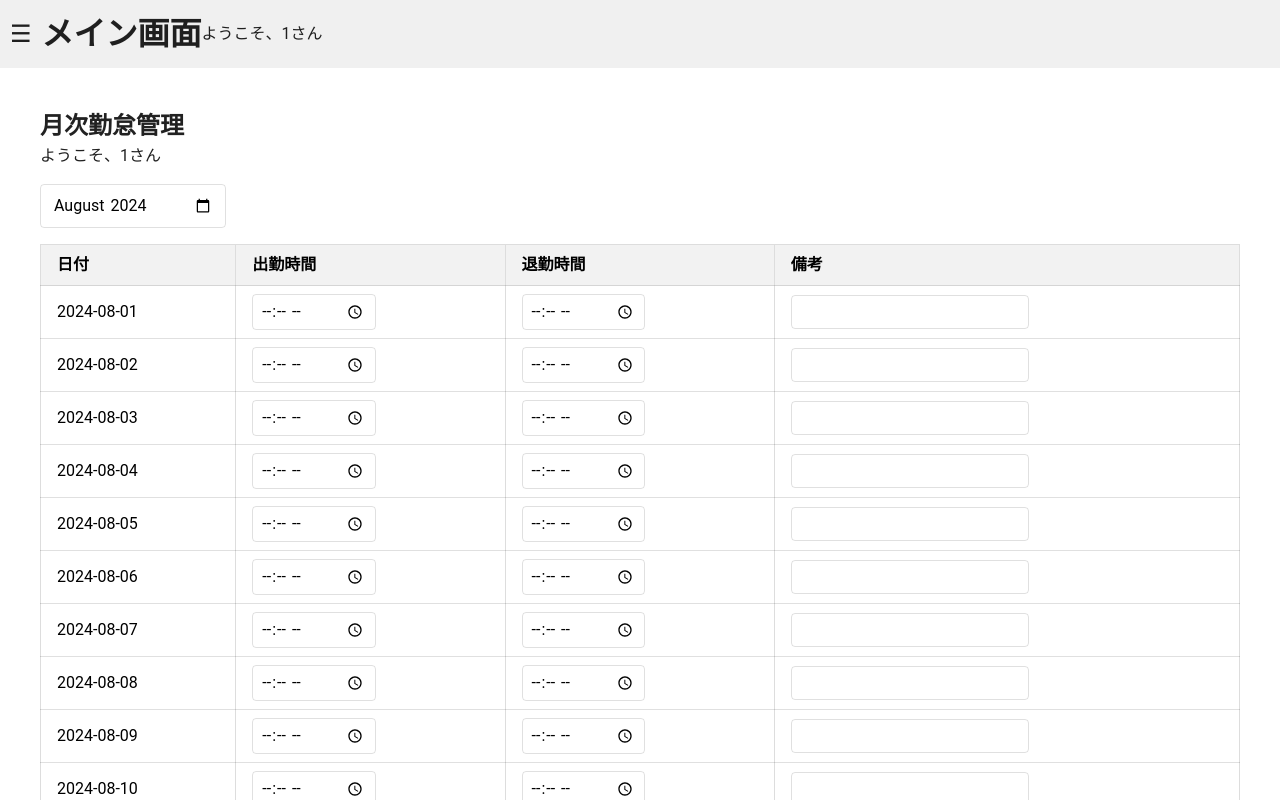
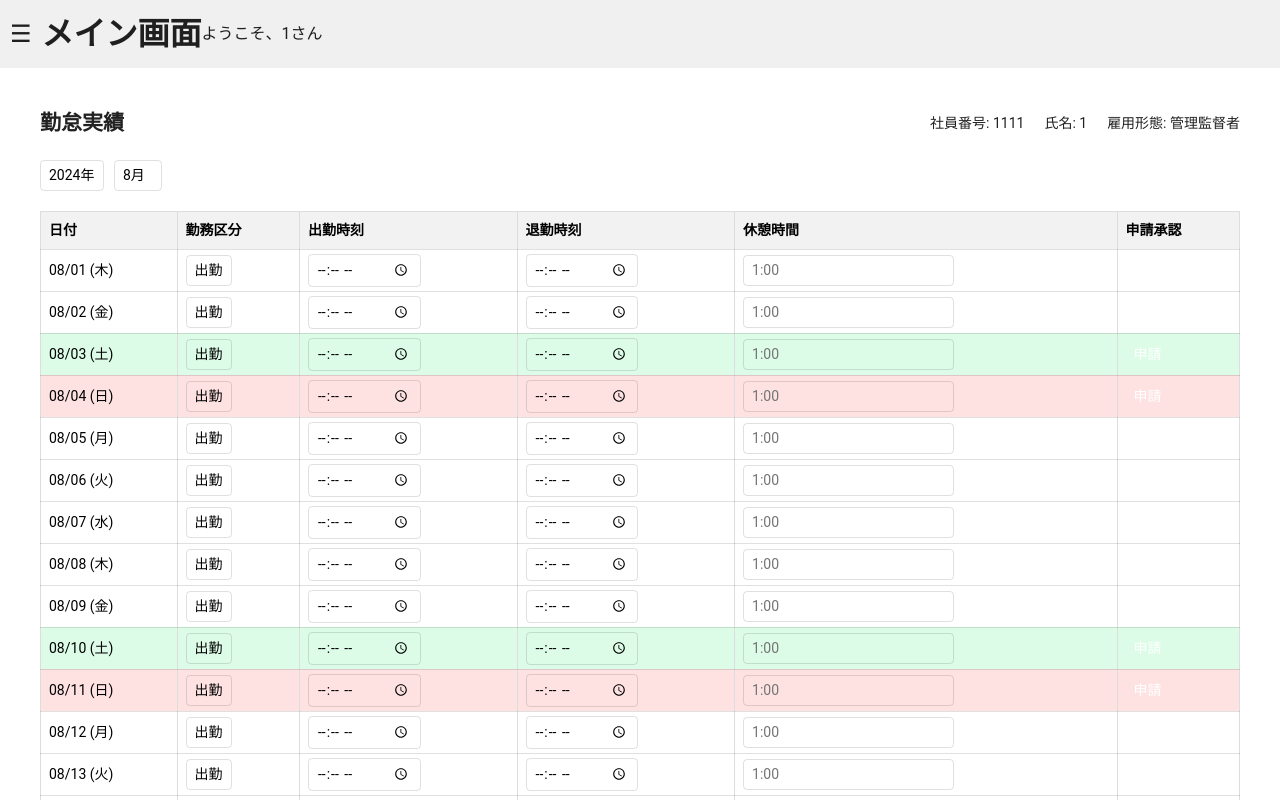
Before and after one commit to takakou32/my-vue-app, a Vue app: page /main/1/attendance in a window 1280 px wide. Shown: the top 800 px of the page. Built offline with nearby package versions, Linux system fonts and the light colour scheme.

Commit message:
諸々修正

```diff
--- a/src/components/MonthlyAttendance.vue
+++ b/src/components/MonthlyAttendance.vue
@@ -1,51 +1,58 @@
 <template>
   <div class="monthly-attendance">
-    <h2>月次勤怠管理</h2>
-    <div class="flex justify-between items-center mb-4">
-      <p>ようこそ、{{ username }}さん</p>
+    <div class="header">
+      <h2>勤怠実績</h2>
+      <div class="user-info">
+        <span>社員番号: 1111</span>
+        <span>氏名: {{ username }}</span>
+        <span>雇用形態: 管理監督者</span>
+      </div>
     </div>
-    <div class="flex space-x-4 mb-4">
-      <input
-        type="month"
-        v-model="selectedMonth"
-        class="border rounded py-2 px-3"
-      >
-      <button @click="handleSave" class="bg-blue-500 hover:bg-blue-700 text-white font-bold py-2 px-4 rounded">
-        保存
+    <div class="controls">
+      <select v-model="selectedYear" class="border rounded py-1 px-2">
+        <option v-for="year in years" :key="year" :value="year">{{ year }}年</option>
+      </select>
+      <select v-model="selectedMonth" class="border rounded py-1 px-2">
+        <option v-for="month in months" :key="month" :value="month">{{ month }}月</option>
+      </select>
+      <button @click="handleSave" class="bg-blue-500 hover:bg-blue-700 text-white font-bold py-1 px-3 rounded">
+        PDF出力
       </button>
     </div>
     <table class="min-w-full bg-white">
       <thead>
         <tr>
-          <th class="py-2 px-4 border-b">日付</th>
-          <th class="py-2 px-4 border-b">出勤時間</th>
-          <th class="py-2 px-4 border-b">退勤時間</th>
-          <th class="py-2 px-4 border-b">備考</th>
+          <th class="py-2 px-2 border-b">日付</th>
+          <th class="py-2 px-2 border-b">勤務区分</th>
+          <th class="py-2 px-2 border-b">出勤時刻</th>
+          <th class="py-2 px-2 border-b">退勤時刻</th>
+          <th class="py-2 px-2 border-b">休憩時間</th>
+          <th class="py-2 px-2 border-b">申請承認</th>
         </tr>
       </thead>
       <tbody>
-        <tr v-for="day in daysInMonth" :key="day">
-          <td class="py-2 px-4 border-b">{{ formatDate(day) }}</td>
-          <td class="py-2 px-4 border-b">
-            <input
-              type="time"
-              v-model="attendanceRecords[formatDate(day)].clockIn"
-              class="border rounded py-1 px-2"
-            >
+        <tr v-for="day in daysInMonth" :key="day" :class="getDayClass(day)">
+          <td class="py-1 px-2 border-b">{{ formatDate(day) }} ({{ getWeekday(day) }})</td>
+          <td class="py-1 px-2 border-b">
+            <select v-model="attendanceRecords[formatDate(day)].workType" class="border rounded py-1 px-2 w-full">
+              <option value="出勤">出勤</option>
+              <option value="休日">休日</option>
+              <option value="有給">有給</option>
+            </select>
           </td>
-          <td class="py-2 px-4 border-b">
-            <input
-              type="time"
-              v-model="attendanceRecords[formatDate(day)].clockOut"
-              class="border rounded py-1 px-2"
-            >
+          <td class="py-1 px-2 border-b">
+            <input type="time" v-model="attendanceRecords[formatDate(day)].clockIn" class="border rounded py-1 px-2 w-full">
           </td>
-          <td class="py-2 px-4 border-b">
-            <input
-              type="text"
-              v-model="attendanceRecords[formatDate(day)].note"
-              class="border rounded py-1 px-2 w-full"
-            >
+          <td class="py-1 px-2 border-b">
+            <input type="time" v-model="attendanceRecords[formatDate(day)].clockOut" class="border rounded py-1 px-2 w-full">
+          </td>
+          <td class="py-1 px-2 border-b">
+            <input type="text" v-model="attendanceRecords[formatDate(day)].breakTime" class="border rounded py-1 px-2 w-full" placeholder="1:00">
+          </td>
+          <td class="py-1 px-2 border-b">
+            <button class="bg-blue-500 hover:bg-blue-700 text-white font-bold py-1 px-2 rounded text-sm">
+              申請
+            </button>
           </td>
         </tr>
       </tbody>
@@ -65,26 +72,64 @@ export default {
     }
   },
   setup(props) {
-    const selectedMonth = ref(new Date().toISOString().slice(0, 7))
+    const currentDate = new Date()
+    const selectedYear = ref(currentDate.getFullYear())
+    const selectedMonth = ref(currentDate.getMonth() + 1)
     const attendanceRecords = reactive({})
 
+    // 年の選択肢（現在の年から前後5年）
+    const years = computed(() => {
+      const currentYear = new Date().getFullYear()
+      return Array.from({ length: 11 }, (_, i) => currentYear - 5 + i)
+    })
+
+    // 月の選択肢
+    const months = Array.from({ length: 12 }, (_, i) => i + 1)
+
     const daysInMonth = computed(() => {
-      const [year, month] = selectedMonth.value.split('-')
-      return new Date(year, month, 0).getDate()
+      return new Date(selectedYear.value, selectedMonth.value, 0).getDate()
     })
 
     const formatDate = (day) => {
-      return `${selectedMonth.value}-${day.toString().padStart(2, '0')}`
+      return `${selectedMonth.value.toString().padStart(2, '0')}/${day.toString().padStart(2, '0')}`
     }
 
-    const fetchMonthlyAttendance = async () => {
+    const getWeekday = (day) => {
+      const date = new Date(selectedYear.value, selectedMonth.value - 1, day)
+      const weekdays = ['日', '月', '火', '水', '木', '金', '土']
+      return weekdays[date.getDay()]
+    }
+
+    const isHoliday = (day) => {
+      const date = new Date(selectedYear.value, selectedMonth.value - 1, day)
+      // 簡易的な祝日判定（本番環境では外部ライブラリや API を使用することをお勧めします）
+      const holidays = [
+        '1-1', '1-2', '1-9', '2-11', '2-23', '3-21', '4-29', '5-3', '5-4', '5-5',
+        '7-17', '8-11', '9-18', '10-9', '11-3', '11-23'
+      ]
+      const monthDay = `${selectedMonth.value}-${day}`
+      return holidays.includes(monthDay)
+    }
+
+    const getDayClass = (day) => {
+      const date = new Date(selectedYear.value, selectedMonth.value - 1, day)
+      const weekday = date.getDay()
+      if (weekday === 0 || isHoliday(day)) {
+        return 'bg-red-100'
+      } else if (weekday === 6) {
+        return 'bg-green-100'
+      }
+      return ''
+    }
+
+    const fetchMonthlyAttendance = () => {
       // ここでAPIコールを行うことを想定
+      const newRecords = {}
       for (let i = 1; i <= daysInMonth.value; i++) {
         const date = formatDate(i)
-        if (!attendanceRecords[date]) {
-          attendanceRecords[date] = { clockIn: '', clockOut: '', note: '' }
-        }
+        newRecords[date] = attendanceRecords[date] || { workType: '出勤', clockIn: '', clockOut: '', breakTime: '' }
       }
+      Object.assign(attendanceRecords, newRecords)
     }
 
     const handleSave = async () => {
@@ -92,17 +137,22 @@ export default {
       console.log('Saving attendance records:', attendanceRecords)
     }
 
-    watch(selectedMonth, fetchMonthlyAttendance)
+    watch([selectedYear, selectedMonth], fetchMonthlyAttendance)
 
     // 初回フェッチ
     fetchMonthlyAttendance()
 
     return {
+      selectedYear,
       selectedMonth,
       attendanceRecords,
       daysInMonth,
       formatDate,
-      handleSave
+      getWeekday,
+      getDayClass,
+      handleSave,
+      years,
+      months
     }
   }
 }
@@ -111,6 +161,22 @@ export default {
 <style scoped>
 .monthly-attendance {
   padding: 20px;
+  font-size: 14px;
+}
+.header {
+  display: flex;
+  justify-content: space-between;
+  align-items: center;
+  margin-bottom: 20px;
+}
+.user-info {
+  display: flex;
+  gap: 20px;
+}
+.controls {
+  display: flex;
+  gap: 10px;
+  margin-bottom: 20px;
 }
 table {
   width: 100%;
@@ -124,4 +190,10 @@ th, td {
 th {
   background-color: #f2f2f2;
 }
+.bg-red-100 {
+  background-color: #fee2e2;
+}
+.bg-green-100 {
+  background-color: #dcfce7;
+}
 </style>
```
